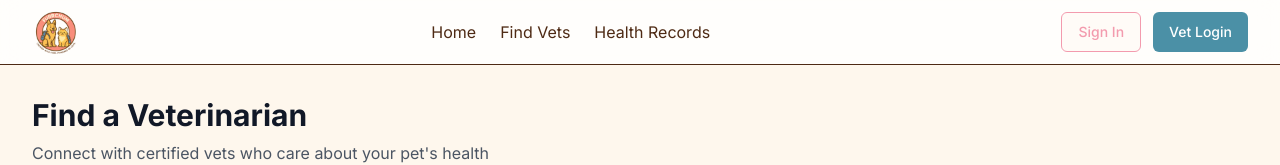
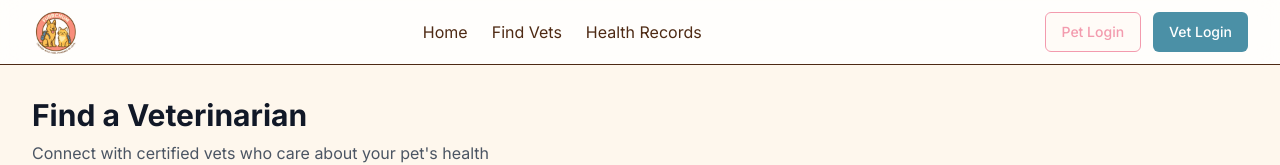
Before and after one commit to andregironcode/furrchum-care-connect, a React (Vite) app: page /vets in a window 1280 px wide. Shown: the top 165 px of the page. Built offline with nearby package versions, Linux system fonts and the light colour scheme.

Commit message:
Visual edit in Lovable
Edited UI in Lovable

```diff
--- a/src/components/Navbar.tsx
+++ b/src/components/Navbar.tsx
@@ -22,9 +22,7 @@ const Navbar = () => {
           <div className="flex items-center space-x-3">
             <Dialog>
               <DialogTrigger asChild>
-                <Button variant="outline" className="border-[#f39bae] text-[#f39bae] hover:bg-[#f39bae] hover:text-white">
-                  Sign In
-                </Button>
+                <Button variant="outline" className="border-[#f39bae] text-[#f39bae] hover:bg-[#f39bae] hover:text-white">Pet Login</Button>
               </DialogTrigger>
               <DialogContent className="sm:max-w-md">
                 <DialogHeader>
```
